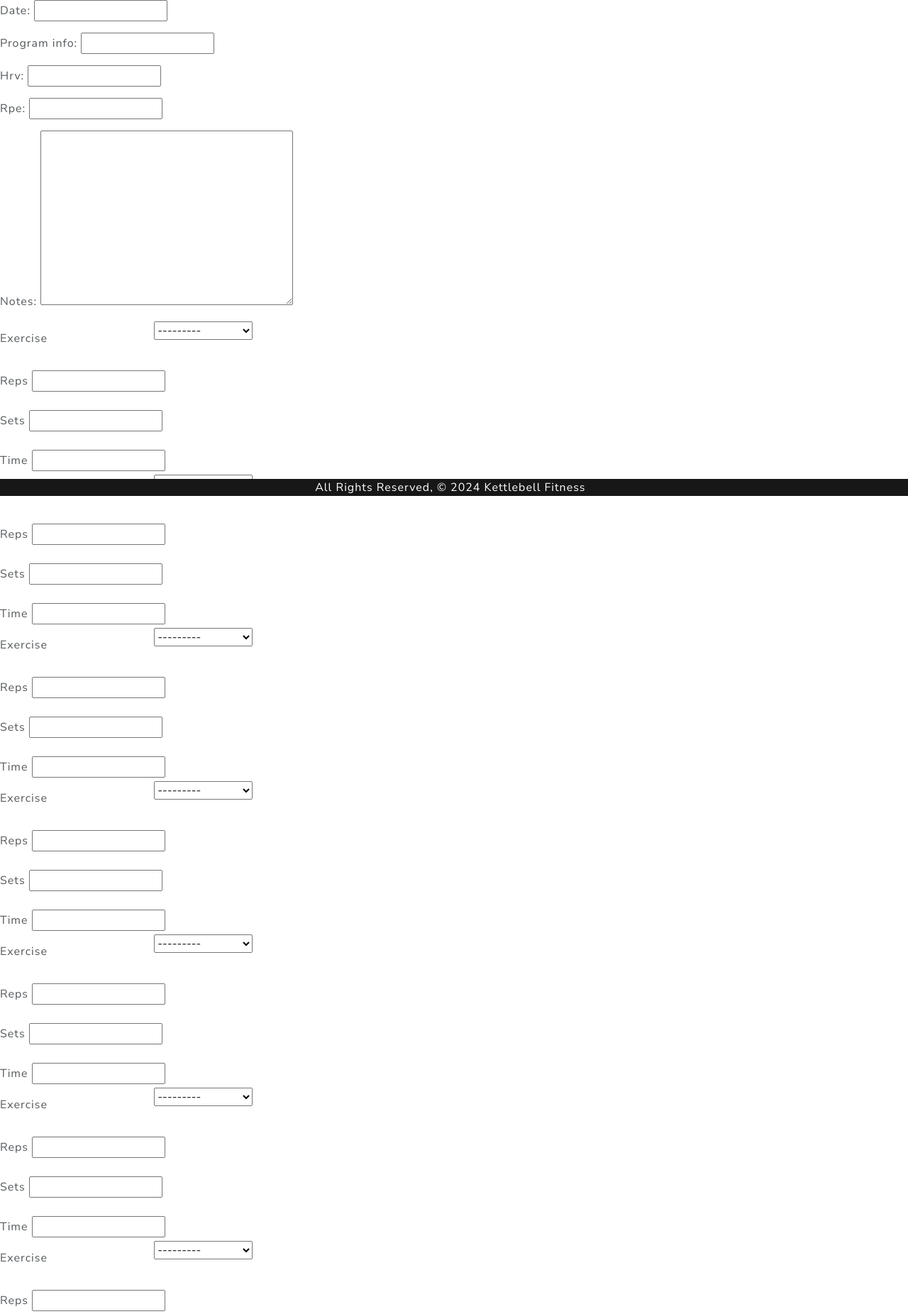
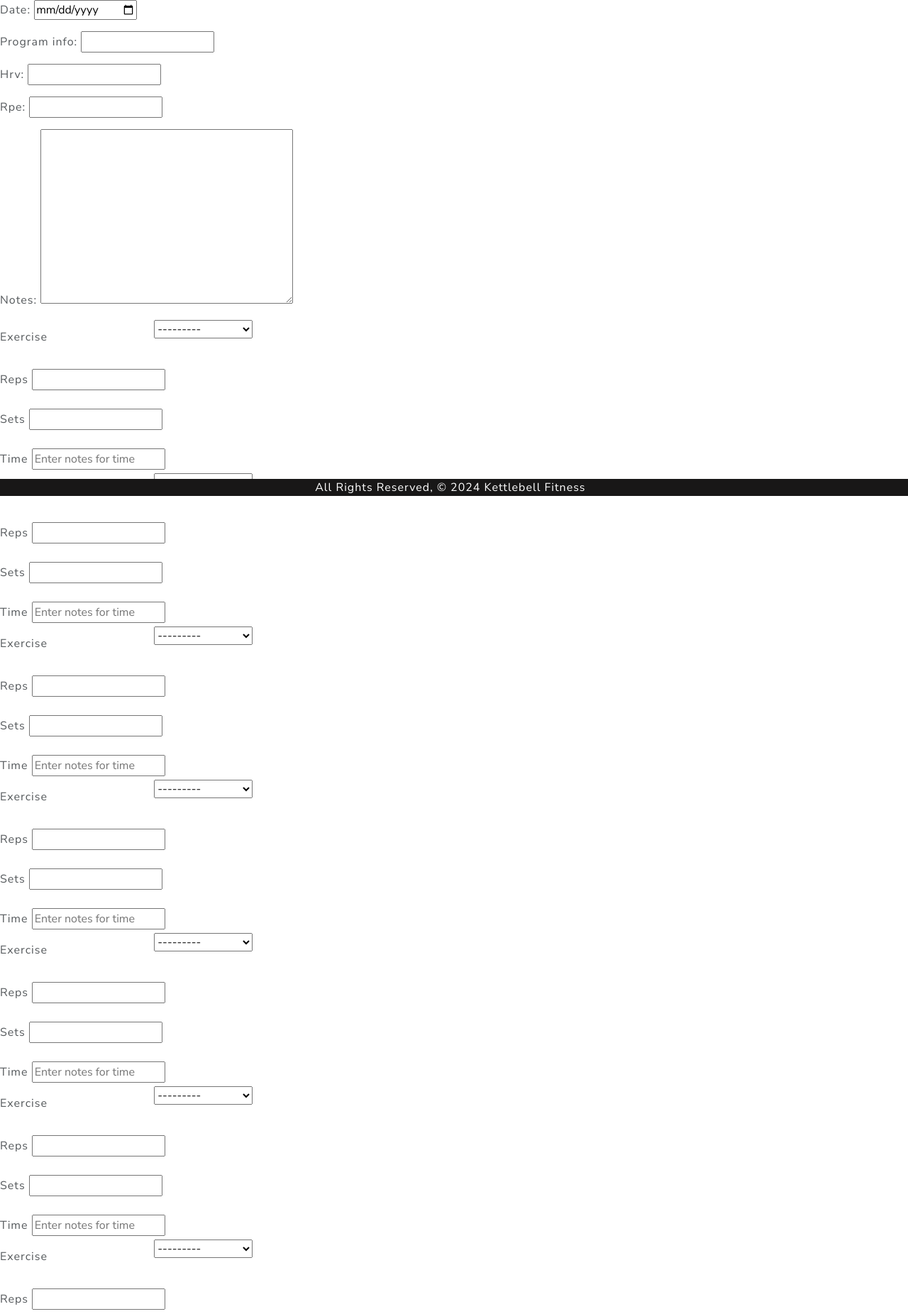
Before and after one commit to sophiabanda/kb_fit, a Django app: page /sessions/create/ in a window 1280 px wide. Shown: the part 101-1953 px from the top of the page at 71% size. Run offline with Django 5.2, Linux system fonts and the light colour scheme; tables that the repository leaves empty hold one stand-in row (values such as "Sample post"); some libraries are stand-ins or nearby versions.

Commit message:
update to models for time representation

```diff
--- a/kb_fit/forms.py
+++ b/kb_fit/forms.py
@@ -5,18 +5,18 @@
     exercise = forms.ModelChoiceField(queryset=Exercise.objects.all())
     reps = forms.IntegerField()
     sets = forms.IntegerField()
-    time = forms.TimeField()
+    time = forms.CharField(widget=forms.TextInput(attrs={'placeholder': 'Enter notes for time', 'size': '20'}))
 
     class Meta:
         model = Exercise
         fields = ['exercise', 'reps', 'sets', 'time']
 
 class CombinedForm(forms.ModelForm):
-    date = forms.DateField()
+    date = forms.DateField(widget=forms.DateInput(attrs={'type': 'date'}))
     program_info = forms.CharField()
     hrv = forms.IntegerField()
     rpe = forms.IntegerField()
-    notes = forms.TextInput()
+    notes = forms.CharField(widget=forms.Textarea)
 
     class Meta:
         model = SessionEntry
--- a/kb_fit/models.py
+++ b/kb_fit/models.py
@@ -14,7 +14,7 @@
     types = models.ManyToManyField('ExerciseType')
     reps = models.IntegerField(default=0)
     sets = models.IntegerField(default=0)
-    time = models.DurationField(null=True, blank=True)
+    time = models.CharField(null=True, blank=True)
 
     def __str__(self):
         return self.name
--- a/kb_fit/templates/session_create.html
+++ b/kb_fit/templates/session_create.html
@@ -6,7 +6,7 @@
     {% csrf_token %}
     {{ form.as_p }}
 
-    {{ exercise_formset.management_form }}
+ {{ exercise_formset.management_form }}
     {% for exercise_form in exercise_formset %}
     <div class="row">
         <label for="{{ exercise_form.exercise.id_for_label }}" class="col-sm-2 col-form-label">Exercise</label>
--- a/kb_fit/views.py
+++ b/kb_fit/views.py
@@ -37,6 +37,9 @@
                 exercise.session_entry = session_entry
                 exercise.save()
             return redirect('session_detail', session_id=session_entry.id)
+        else:
+            print(form.errors)
+            print(exercise_formset.errors)
     else:
         form = CombinedForm()
         exercise_formset = ExerciseFormSet(prefix='exercises')
```
Also changed, not shown: kb_fit/migrations/0004_alter_exercise_time.py (added).
